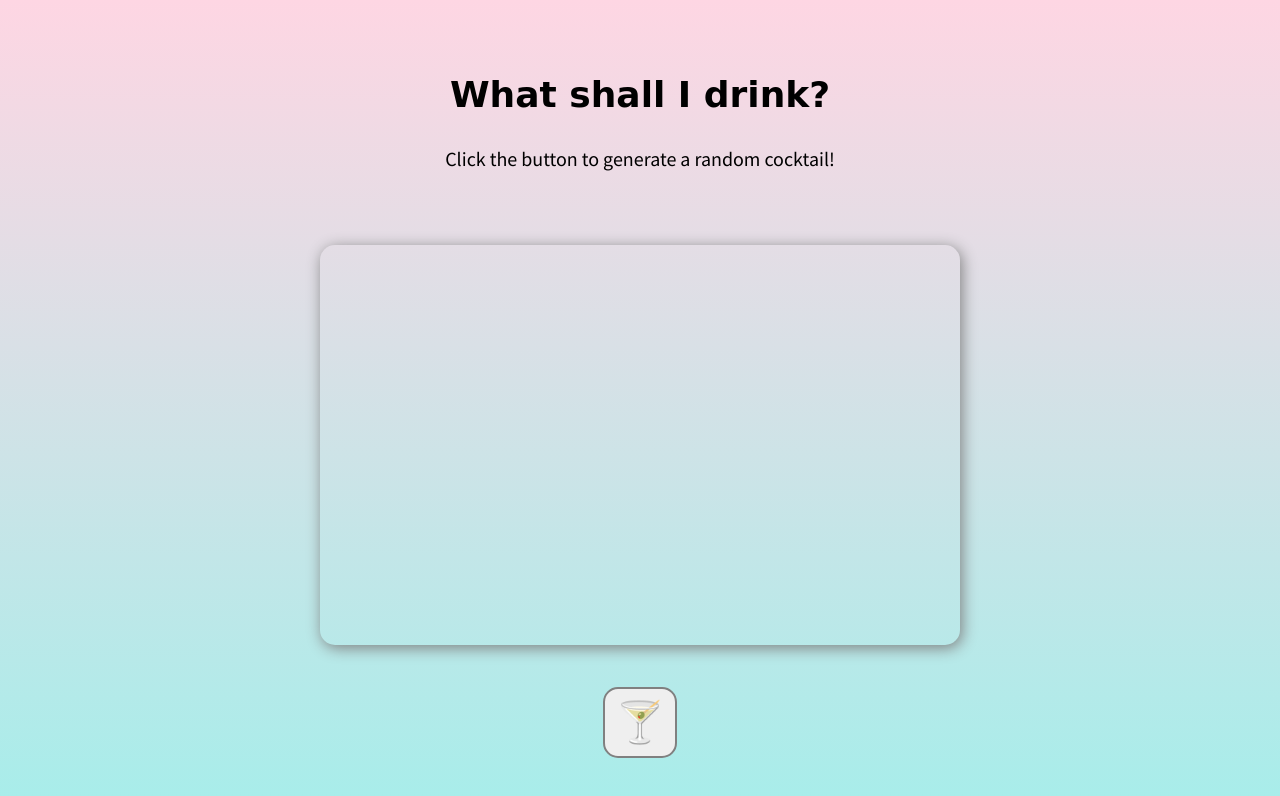
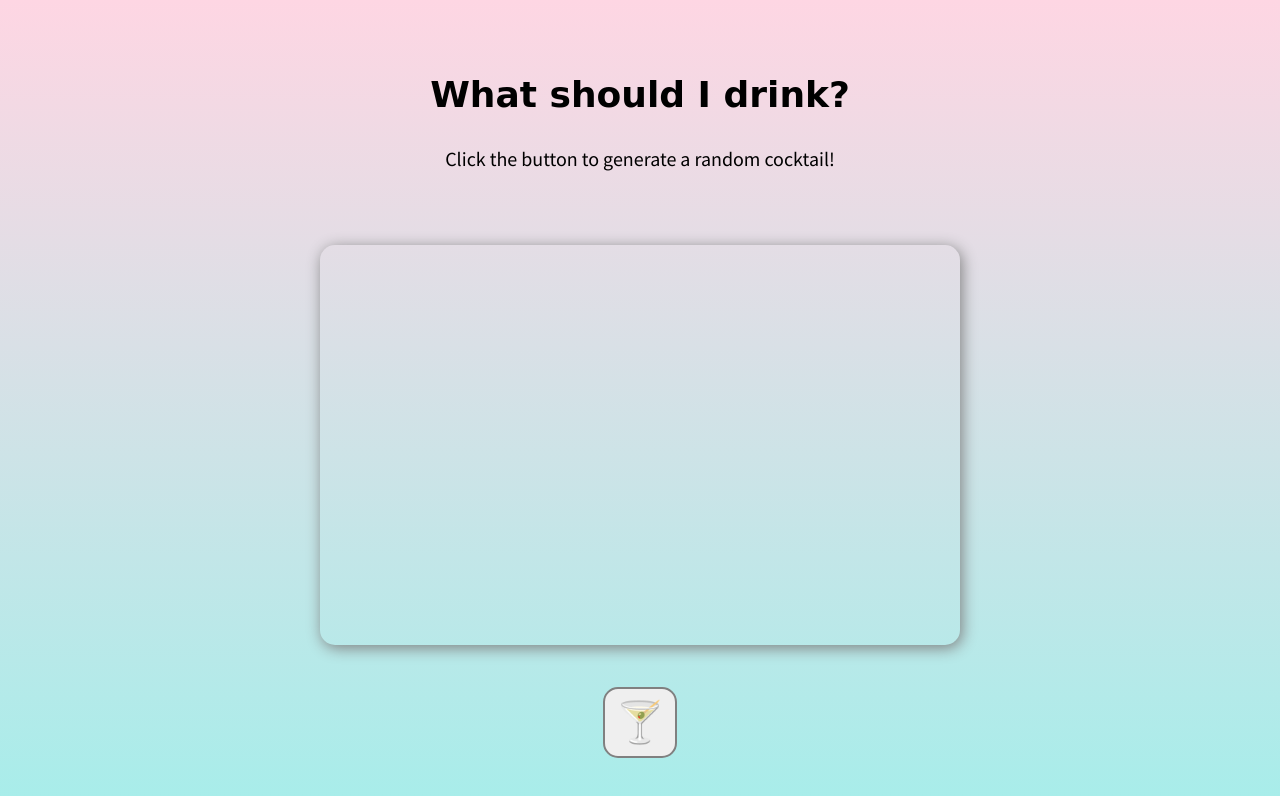
Before and after one commit to aacarring/cocktail-generator, a plain HTML site: page index.html in a window 1280 px wide. Drawn offline with Linux system fonts and the light colour scheme; no server answers; a web font is replaced by a local one.

Commit message:
Edited titla and header h1

```diff
--- a/index.html
+++ b/index.html
@@ -3,7 +3,7 @@
 <head>
     <meta charset="UTF-8">
     <meta name="viewport" content="width=device-width, initial-scale=1.0">
-    <title>What shall I drink?</title>
+    <title>What should I drink?</title>
     <link rel="preconnect" href="https://fonts.gstatic.com">
     <link href="https://fonts.googleapis.com/css2?family=Contrail+One&family=Source+Sans+Pro:ital,wght@0,200;0,300;0,400;0,600;0,700;0,900;1,200;1,300;1,400;1,600;1,700;1,900&display=swap" rel="stylesheet">
     <link rel="stylesheet" href="./styles.css">
@@ -11,7 +11,7 @@
 <body>
 
     <header>
-        <h1>What shall I drink?</h1>
+        <h1>What should I drink?</h1>
         <span>Click the button to generate a random cocktail!</span>
     </header>
 
```
